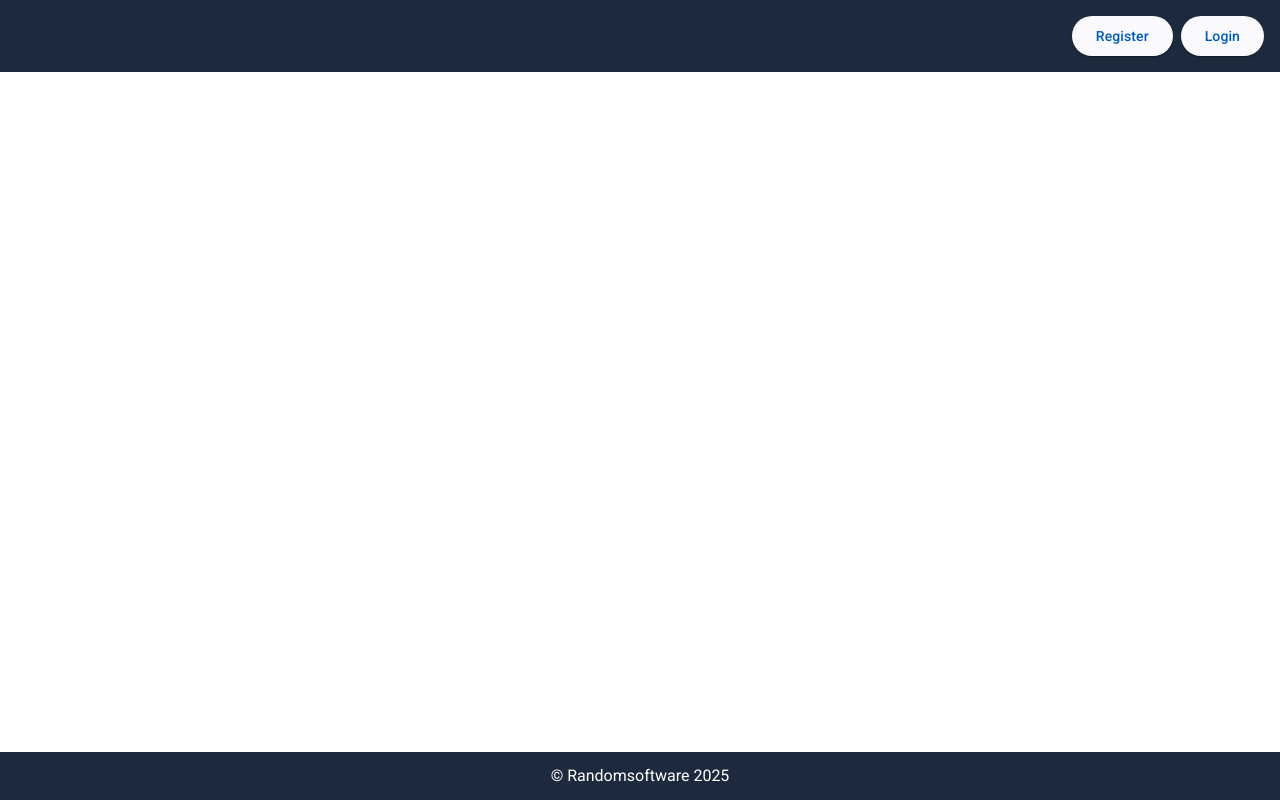
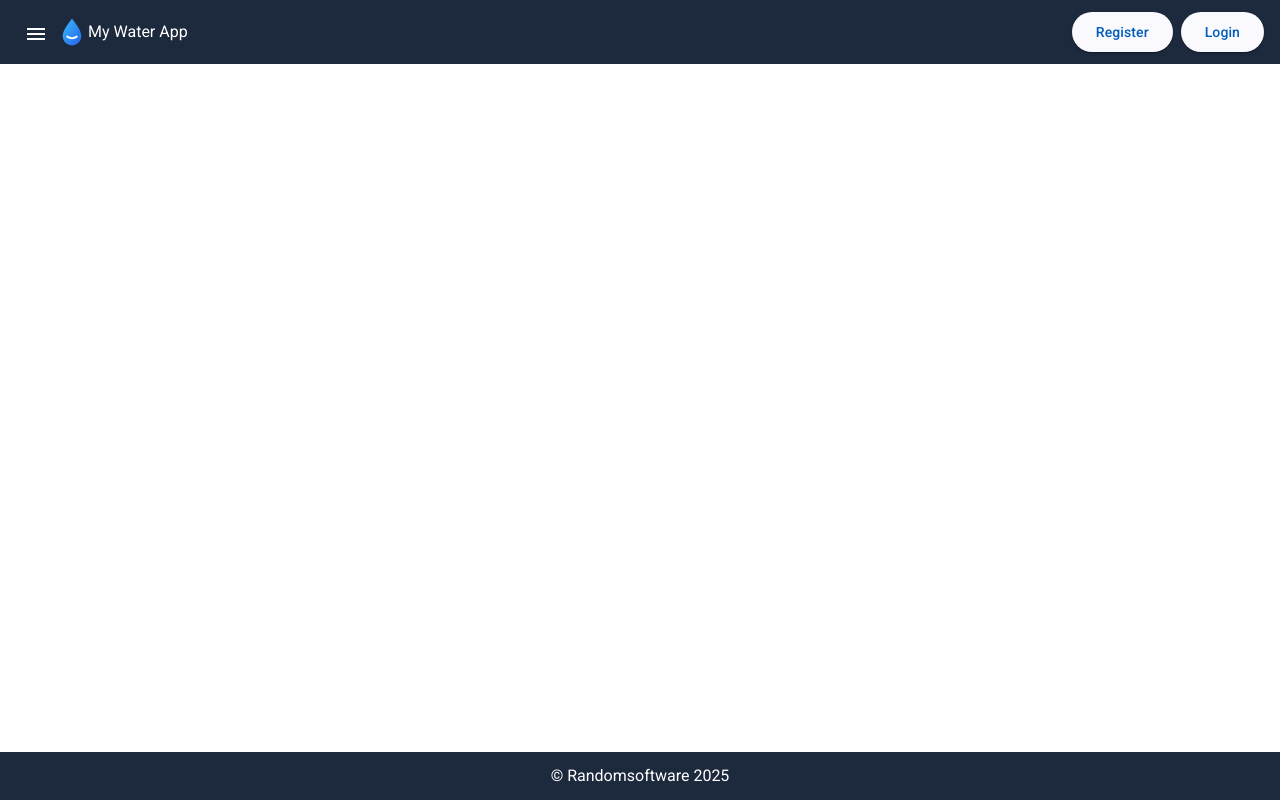
Before and after one commit to hitrch/my-water-app, an Angular app: page / in a window 1280 px wide. Built offline with nearby package versions, Linux system fonts and the light colour scheme.

Commit message:
header updated with new icon and menu toggle functionality

```diff
--- a/angular.json
+++ b/angular.json
@@ -28,6 +28,16 @@
               {
                 "glob": "**/*",
                 "input": "public"
+              },
+              {
+                "glob": "**/*",
+                "input": "src/assets",
+                "output": "assets"
+              },
+              {
+                "glob": "**/*",
+                "input": "src/assets",
+                "output": "assets"
               }
             ],
             "styles": [
--- a/src/app/core/layout/header/header.component.html
+++ b/src/app/core/layout/header/header.component.html
@@ -1,4 +1,25 @@
-<div class="flex flex-col gap-2 sm:flex-row sm:items-center sm:justify-end sm:gap-2">
+<div class="flex flex-col gap-2 sm:flex-row sm:items-center sm:justify-between sm:gap-2">
+  <div class="flex justify-center items-center">
+    <button
+      mat-icon-button
+      type="button"
+      aria-label="Open menu"
+      class="menu-btn"
+      (click)="openMenu()"
+    >
+      <mat-icon [style.color]="'#fff'">menu</mat-icon>
+    </button>
+    <img
+      ngSrc="assets/logo.svg"
+      alt="my-water-app"
+      width="32"
+      height="32"
+      class="w-8 h-8 object-contain"
+      routerLink="/"
+    />
+    <span>My Water App</span>
+  </div>
+
   @if (!user()?.email) {
     <div class="flex flex-col gap-2 sm:flex-row sm:gap-2">
       <button mat-raised-button color="primary" class="w-full sm:w-auto" (click)="openRegister()">
--- a/src/app/core/layout/header/header.component.ts
+++ b/src/app/core/layout/header/header.component.ts
@@ -1,12 +1,19 @@
-import {Component, computed, inject} from '@angular/core';
-import {MatButton} from '@angular/material/button';
+import {Component, computed, inject, output} from '@angular/core';
+import {MatButton, MatIconButton} from '@angular/material/button';
 import {AuthUiService} from '../../services/auth-ui.service';
 import {AuthStore} from '../../store/auth.store';
+import {NgOptimizedImage} from '@angular/common';
+import {RouterLink} from '@angular/router';
+import {MatIcon} from '@angular/material/icon';
 
 @Component({
   selector: 'app-header',
   imports: [
-    MatButton
+    MatButton,
+    NgOptimizedImage,
+    RouterLink,
+    MatIconButton,
+    MatIcon
   ],
   templateUrl: './header.component.html',
   styleUrl: './header.component.scss'
@@ -14,8 +21,12 @@ import {AuthStore} from '../../store/auth.store';
 export class HeaderComponent {
   private readonly authUiService = inject(AuthUiService)
   private readonly authStore = inject(AuthStore)
+  user = computed(() => this.authStore.user())
+  menuToggle = output<void>()
 
-  user = computed(() => this.authStore.user())
+  openMenu(): void {
+    this.menuToggle.emit()
+  }
 
   openRegister(): void {
     void this.authUiService.openRegister()
--- a/src/app/core/layout/shell/shell.component.html
+++ b/src/app/core/layout/shell/shell.component.html
@@ -1,9 +1,25 @@
-<div class="flex min-h-screen flex-col">
-  <app-header class="min-h-16 bg-slate-800 px-4 py-3 text-white sm:min-h-16 sm:py-4"></app-header>
+<mat-sidenav-container class="min-h-screen">
+  <mat-sidenav #sidenav mode="over" position="start" class="w-72 max-w-[80vw]">
+    <nav class="p-4 flex flex-col gap-3">
+      <a routerLink="/" (click)="sidenav.close()" class="hover:underline">Home</a>
+      <a routerLink="/shop" (click)="sidenav.close()" class="hover:underline">Shop</a>
+      <a routerLink="/orders" (click)="sidenav.close()" class="hover:underline">Orders</a>
+    </nav>
+  </mat-sidenav>
 
-  <main class="grow px-4 py-4 sm:px-6">
-    <router-outlet></router-outlet>
-  </main>
+  <mat-sidenav-content class="bg-white text-slate-900">
+    <div class="min-h-screen flex flex-col">
+      <header class="bg-slate-800 px-4 py-3 text-white">
+        <app-header (menuToggle)="sidenav.toggle()"></app-header>
+      </header>
 
-  <app-footer class="bg-slate-800 px-4 py-3 text-white"></app-footer>
-</div>
+      <main class="flex-1 px-4 py-4">
+        <router-outlet></router-outlet>
+      </main>
+
+      <footer class="bg-slate-800 px-4 py-3 text-white">
+        <app-footer></app-footer>
+      </footer>
+    </div>
+  </mat-sidenav-content>
+</mat-sidenav-container>
--- a/src/index.html
+++ b/src/index.html
@@ -5,7 +5,7 @@
   <title>MyWaterApp</title>
   <base href="/">
   <meta name="viewport" content="width=device-width, initial-scale=1" />
-  <link rel="icon" type="image/x-icon" href="favicon.ico">
+  <link rel="icon" type="image/svg+xml" href="assets/logo.svg">
   <link href="https://fonts.googleapis.com/css2?family=Roboto:wght@300;400;500&display=swap" rel="stylesheet">
   <link href="https://fonts.googleapis.com/icon?family=Material+Icons" rel="stylesheet">
 </head>
```
Also changed, not shown: src/app/core/layout/shell/shell.component.ts (+11 -6 lines), src/assets/logo.svg (added).
